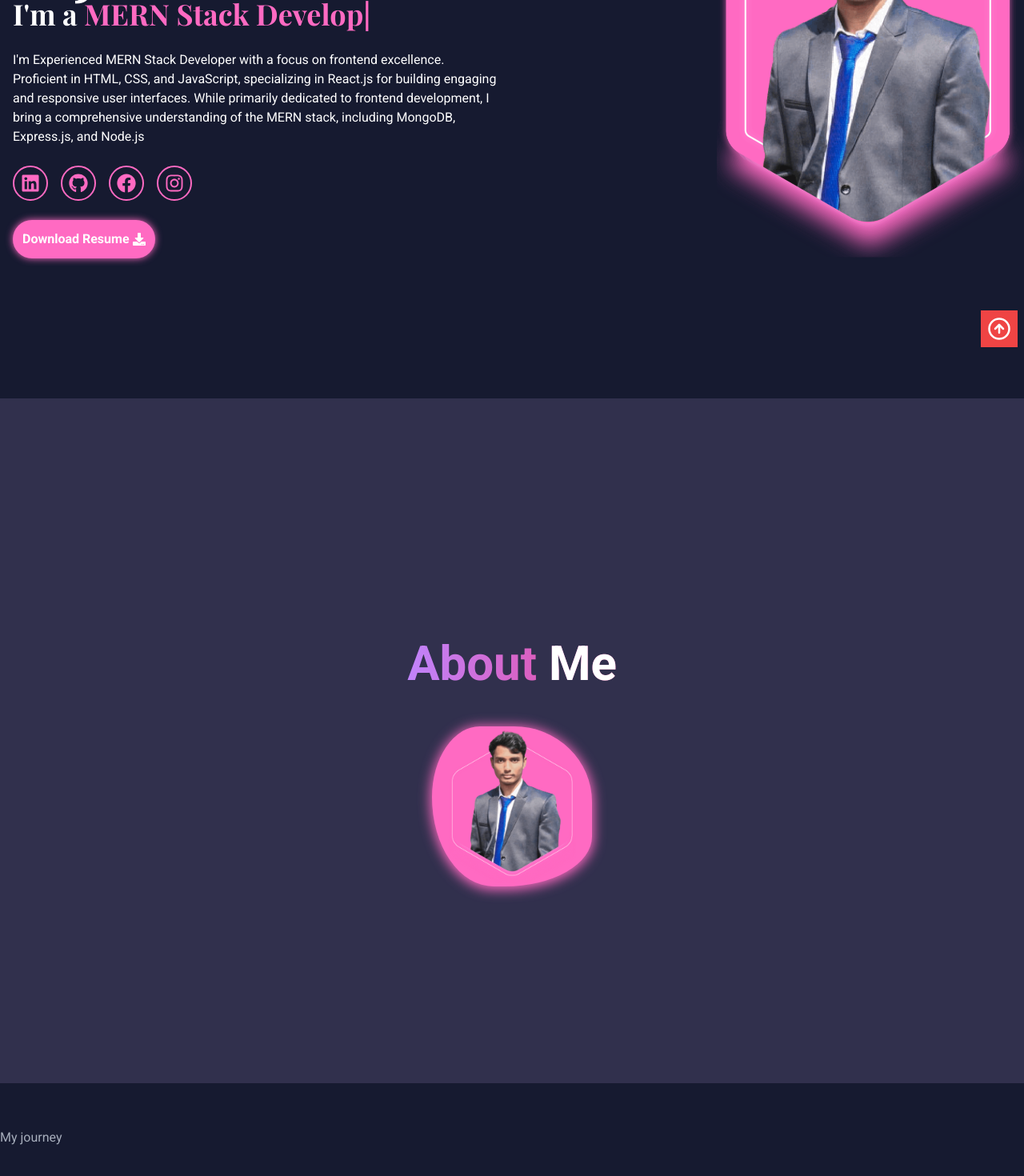
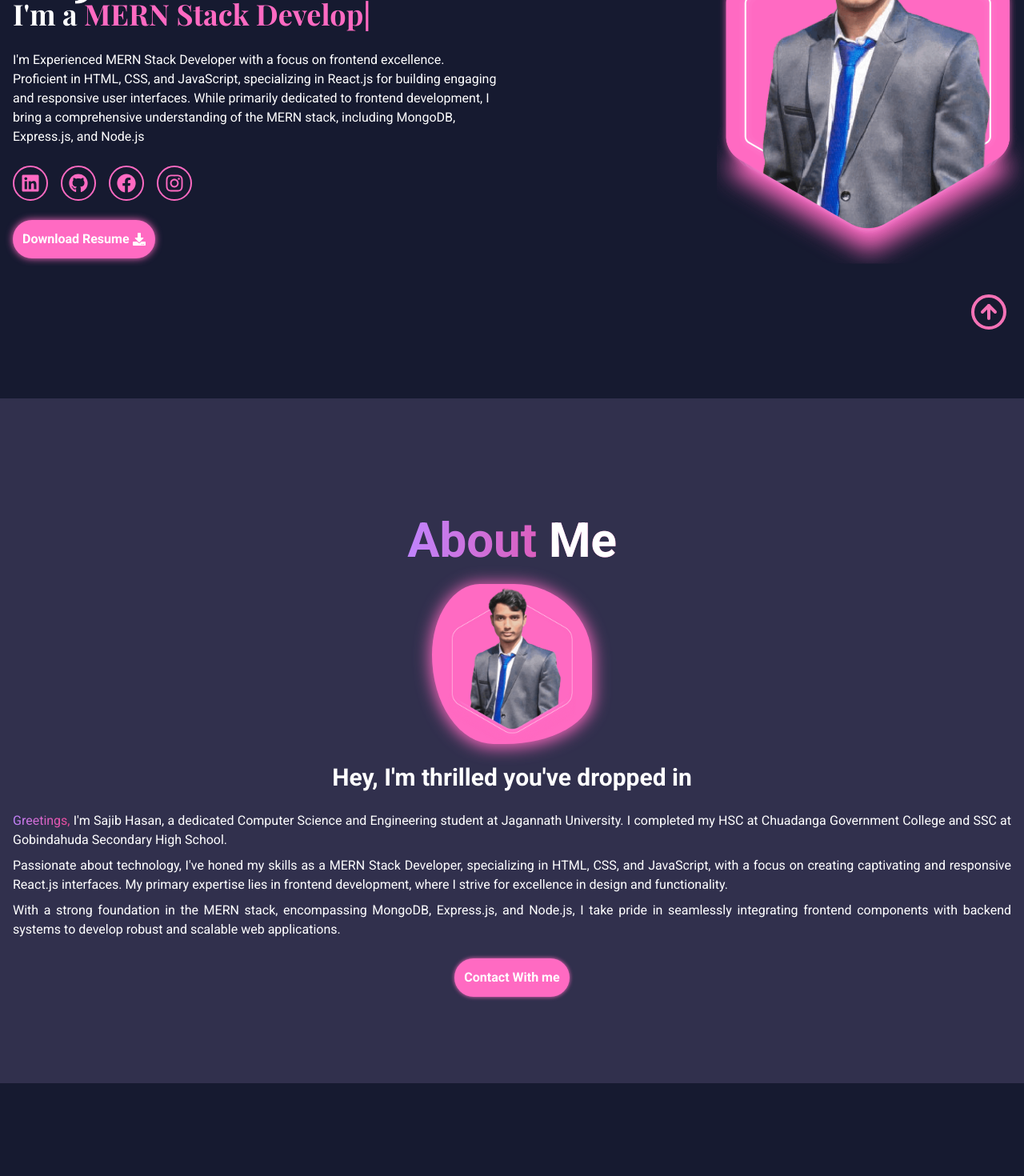
Before and after one commit to Sajib37/personal-portfolio, a React (Vite) app: page / in a window 1280 px wide. Shown: the part 358-1828 px from the top of the page at 80% size. Built offline with nearby package versions, Linux system fonts and the light colour scheme.

Commit message:
about section complete

```diff
--- a/src/App.css
+++ b/src/App.css
@@ -48,7 +48,7 @@
     height: 200px;
     width: 200px;
     background-color: #FF6AC2;
-    box-shadow: 0 2px 15px 2px #FF6AC2;
+    box-shadow: 0 2px 20px 2px #FF6AC2;
     animation: animate 4s ease-in-out infinite;
     transition: all 1s ease-in-out;
   }
--- a/src/App.jsx
+++ b/src/App.jsx
@@ -76,7 +76,7 @@ function App() {
 
 
       {isHomeVisible || (
-        <span className='p-2 bg-red-500 text-white fixed bottom-2 right-2 text-3xl'>
+        <span className='p-1 bg-transparent rounded-full text-pink-400 fixed bottom-6 right-4 text-4xl lg:text-5xl'>
           <a href='#home'><LuArrowUpCircle /></a>
         </span>
       )}
--- a/src/Components/About/About.jsx
+++ b/src/Components/About/About.jsx
@@ -2,10 +2,10 @@ import profile2 from '../../assets/images/profile2.png'
 import "../../App.css"
 const About = () => {
     return (
-        <section className="max-w-screen-xl text-white mx-auto min-h-screen flex gap-4 items-center justify-center flex-col">
+        <section className="max-w-screen-xl text-white mx-auto min-h-screen flex gap-6 items-center justify-center flex-col py-8 pb-12">
 
             <div>
-                <h1 className="downMove mb-8 font-bold text-transparent text-6xl bg-clip-text bg-gradient-to-r from-purple-400 to-pink-500">About <span className="text-white">Me</span></h1>
+                <h1 className="downMove font-bold text-transparent lg:text-6xl text-4xl bg-clip-text bg-gradient-to-r from-purple-400 to-pink-500">About <span className="text-white">Me</span></h1>
             </div>
 
             <div className="wrapper">
@@ -13,7 +13,13 @@ const About = () => {
                     <img className='w-40' src={profile2} alt="" />
                 </div>
             </div>
-
+            <h1 className='md:text-3xl text-2xl font-bold text-white text-center max-w-sm md:max-w-xl'>Hey, I'm thrilled you've dropped in</h1>
+            <div className='px-4 space-y-2 text-justify'>
+                <p><span className='text-transparent bg-clip-text bg-gradient-to-r from-purple-400 to-pink-500'>Greetings,</span> I'm Sajib Hasan, a dedicated Computer Science and Engineering student at Jagannath University. I completed my HSC at Chuadanga Government College and SSC at Gobindahuda Secondary High School.</p>
+                <p>Passionate about technology, I've honed my skills as a MERN Stack Developer, specializing in HTML, CSS, and JavaScript, with a focus on creating captivating and responsive React.js interfaces. My primary expertise lies in frontend development, where I strive for excellence in design and functionality.</p>
+                <p>With a strong foundation in the MERN stack, encompassing MongoDB, Express.js, and Node.js, I take pride in seamlessly integrating frontend components with backend systems to develop robust and scalable web applications.</p>
+            </div>
+            <button className="p-3 flex items-center gap-1 rounded-full bg-[#FF6AC2] text-white transition-shadow hover:shadow-none font-semibold "style={{boxShadow:"0px 0px 5px 0px #FF6AC2"}} ><a href="#contact">Contact With me</a></button>
         </section>
     );
 };
--- a/src/Components/Home/Home.jsx
+++ b/src/Components/Home/Home.jsx
@@ -39,7 +39,7 @@ const Home = () => {
                 <button className="p-3 topMove flex items-center gap-1 rounded-full bg-[#FF6AC2] text-white transition-shadow hover:shadow-none font-semibold "style={{boxShadow:"0px 0px 10px 0px #FF6AC2"}} >Download Resume <FaDownload /></button>
             </div>
 
-            <img className="md:w-96 w-80 homeImg" src={image} alt="" />
+            <img className="md:w-96 w-64 mt-10 md:mt-4 homeImg" src={image} alt="" />
         </section>
     );
 };
--- a/src/Components/Journey/Journey.jsx
+++ b/src/Components/Journey/Journey.jsx
@@ -2,9 +2,9 @@ import React from 'react';
 
 const Journey = () => {
     return (
-        <div>
-            <h1>My journey</h1>
-        </div>
+        <section>
+
+        </section>
     );
 };
 
--- a/src/Components/Sidebar/Sidebar.jsx
+++ b/src/Components/Sidebar/Sidebar.jsx
@@ -2,7 +2,7 @@ import NavLinks from "../NavLinks/NavLinks";
 
 const Sidebar = ({ isOpen, handleOpen }) => {
     return (
-        <section onClick={handleOpen} className={`w-60 bg-[#101317] border-r-4 border-black min-h-screen transition-transform duration-700 ease-in-out ${
+        <section onClick={handleOpen} className={`w-64 bg-[#101317] border-r-4 border-black min-h-screen transition-transform duration-700 ease-in-out ${
             isOpen ? "translate-x-0" : "-translate-x-full"}`}>
 
             <ul className="text-lg text-center py-14 space-y-4 text-white">
```
